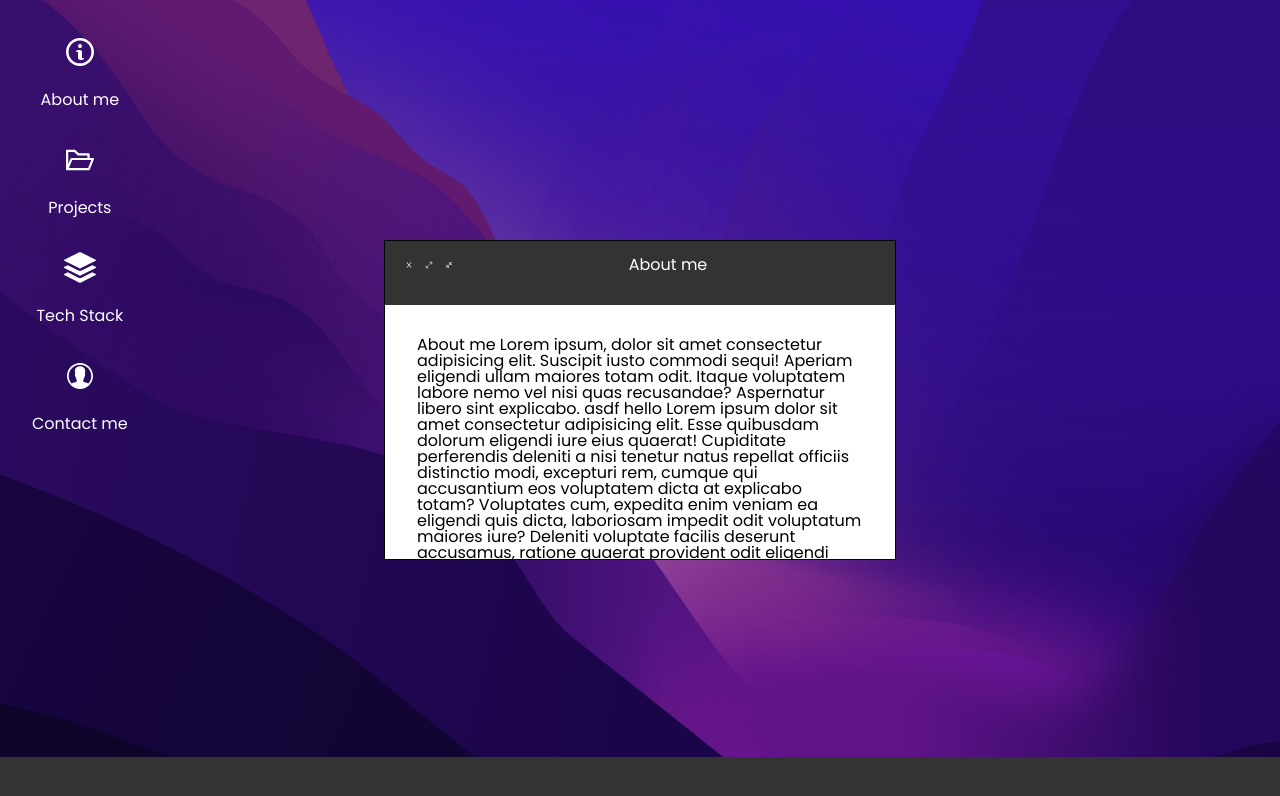
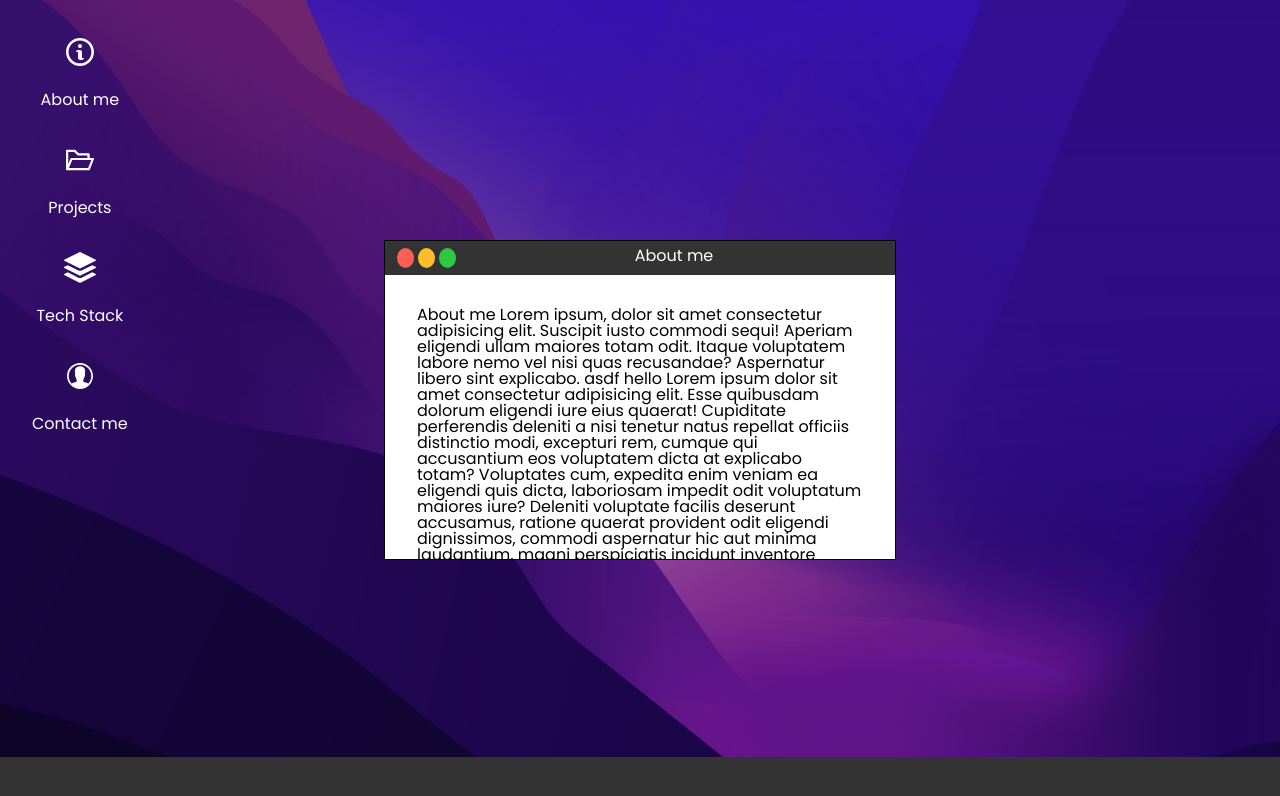
Before and after one commit to agarwalviraj/agarwalviraj, a Next.js app: page / in a window 1280 px wide. Both pictures are taken after a click on the element "About me". Shown: the top 796 px of the page. Built offline with nearby package versions, Linux system fonts and the light colour scheme.

Commit message:
fix styles and types

```diff
--- a/components/Icons.tsx
+++ b/components/Icons.tsx
@@ -1,7 +1,9 @@
-import { Application, useMainStore } from "../store/MainStore";
+import { useMainStore } from "../store/MainStore";
+import { close } from "../utils/actions";
+import { ApplicationType } from "../utils/types";
 
 interface IconProps {
-  app: Application;
+  app: ApplicationType;
   id: number;
 }
 
@@ -12,12 +14,9 @@ const Icons = () => {
     return (
       <div
         className="icon"
-        onClick={() => {
-          const updatedApp = allApplications;
-          updatedApp[id].isOpen = !updatedApp[id].isOpen;
-          setActive(allApplications[id].slug);
-          setAllApplications([...updatedApp]);
-        }}
+        onClick={() =>
+          close(allApplications, id, setActive, setAllApplications)
+        }
       >
         {<app.icon />} <br />
         <span>{app.name}</span>
--- a/components/application/Titlebar.tsx
+++ b/components/application/Titlebar.tsx
@@ -1,6 +1,7 @@
 import { useMainStore } from "../../store/MainStore";
 import { FiMaximize2, FiMinimize2 } from "react-icons/fi";
 import { AiOutlineClose } from "react-icons/ai";
+import { close } from "../../utils/actions";
 
 interface TitlebarProps {
   currentId: number;
@@ -17,17 +18,15 @@ const Titlebar = ({ currentId }: TitlebarProps) => {
     >
       <div className="titlebar-buttons">
         <AiOutlineClose
-          onClick={() => {
-            const updatedApp = allApplications;
-            updatedApp[currentId].isOpen = !updatedApp[currentId].isOpen;
-            setActive(allApplications[currentId].slug);
-            setAllApplications([...updatedApp]);
-          }}
+          className="close"
+          onClick={() =>
+            close(allApplications, currentId, setActive, setAllApplications)
+          }
         />
-        <FiMaximize2 />
-        <FiMinimize2 />
+        <FiMinimize2 className="minimize" />
+        <FiMaximize2 className="maximize" />
       </div>
-      <span>{allApplications[currentId].name}</span>
+      <span className="title">{allApplications[currentId].name}</span>
       <div></div>
     </div>
   );
--- a/components/sections/About.tsx
+++ b/components/sections/About.tsx
@@ -1,6 +1,7 @@
 import React from "react";
 import Application from "../application";
-import { slugs, useMainStore } from "../../store/MainStore";
+import { useMainStore } from "../../store/MainStore";
+import { slugs } from "../../utils/types";
 
 const About = () => {
   const { allApplications } = useMainStore()!;
--- a/components/sections/ContactMe.tsx
+++ b/components/sections/ContactMe.tsx
@@ -1,6 +1,7 @@
 import React from "react";
-import { Application } from "..";
-import { useMainStore, slugs } from "../../store/MainStore";
+import Application from "../application";
+import { useMainStore } from "../../store/MainStore";
+import { slugs } from "../../utils/types";
 
 const ContactMe = () => {
   const { allApplications } = useMainStore()!;
--- a/components/sections/Projects.tsx
+++ b/components/sections/Projects.tsx
@@ -1,6 +1,7 @@
 import React from "react";
 import Application from "../application";
-import { useMainStore, slugs } from "../../store/MainStore";
+import { useMainStore } from "../../store/MainStore";
+import { slugs } from "../../utils/types";
 
 const Projects = () => {
   const { allApplications } = useMainStore()!;
--- a/components/sections/TechStack.tsx
+++ b/components/sections/TechStack.tsx
@@ -1,6 +1,7 @@
 import React from "react";
 import Application from "../application";
-import { useMainStore, slugs } from "../../store/MainStore";
+import { useMainStore } from "../../store/MainStore";
+import { slugs } from "../../utils/types";
 
 const TechStack = () => {
   const { allApplications } = useMainStore()!;
--- a/pages/index.tsx
+++ b/pages/index.tsx
@@ -1,7 +1,8 @@
 import { NextPage } from "next";
 import { Icons, Taskbar, Wallpaper } from "../components";
 import { About, ContactMe, Projects, TechStack } from "../components/sections";
-import { slugs, useMainStore } from "../store/MainStore";
+import { useMainStore } from "../store/MainStore";
+import { slugs } from "../utils/types";
 
 //System Tray
 //Task Manager
--- a/store/MainStore.tsx
+++ b/store/MainStore.tsx
@@ -4,23 +4,11 @@ import { AiOutlineFolderOpen } from "react-icons/ai";
 import { BsStack } from "react-icons/bs";
 import { GoInfo } from "react-icons/go";
 import { IoIosContact } from "react-icons/io";
-
-export enum slugs {
-  ABOUT = "about",
-  PROJECTS = "projects",
-  TECHSTACK = "techStack",
-  CONTACTME = "contactMe",
-}
-export interface Application {
-  name: string;
-  icon: IconType;
-  slug: slugs;
-  isOpen: boolean;
-}
+import { ApplicationType, slugs } from "../utils/types";
 
 export const MainContentContext = React.createContext<{
-  allApplications: Application[];
-  setAllApplications: React.Dispatch<React.SetStateAction<Application[]>>;
+  allApplications: ApplicationType[];
+  setAllApplications: React.Dispatch<React.SetStateAction<ApplicationType[]>>;
 
   active: slugs | undefined;
   setActive: React.Dispatch<React.SetStateAction<slugs | undefined>>;
@@ -29,20 +17,38 @@ export const MainContentContext = React.createContext<{
 const MainContentProvider = ({ children }: { children: React.ReactNode }) => {
   const [active, setActive] = useState<slugs | undefined>();
 
-  const [allApplications, setAllApplications] = useState<Application[]>([
-    { name: "About me", icon: GoInfo, slug: slugs.ABOUT, isOpen: false },
+  const [allApplications, setAllApplications] = useState<ApplicationType[]>([
+    {
+      name: "About me",
+      icon: GoInfo,
+      slug: slugs.ABOUT,
+      isOpen: false,
+      isMaximized: false,
+      isMinimized: false,
+    },
     {
       name: "Projects",
       icon: AiOutlineFolderOpen,
       slug: slugs.PROJECTS,
       isOpen: false,
+      isMaximized: false,
+      isMinimized: false,
     },
-    { name: "Tech Stack", icon: BsStack, slug: slugs.TECHSTACK, isOpen: false },
+    {
+      name: "Tech Stack",
+      icon: BsStack,
+      slug: slugs.TECHSTACK,
+      isOpen: false,
+      isMaximized: false,
+      isMinimized: false,
+    },
     {
       name: "Contact me",
       icon: IoIosContact,
       slug: slugs.CONTACTME,
       isOpen: false,
+      isMaximized: false,
+      isMinimized: false,
     },
   ]);
 
--- a/styles/applications.scss
+++ b/styles/applications.scss
@@ -9,7 +9,9 @@
   transform: translateX(-50%) translateY(-50%);
 
   border: 1px solid black;
-}
+
+  display: flex;
+  flex-direction: column;
 
   .titlebar {
     cursor: move;
@@ -18,25 +20,46 @@
     display: flex;
     justify-content: space-between;
 
-  padding: 1rem;
-  height: 20%;
-  max-height: 20%;
     color: white;
+    padding: 0.45rem;
 
     .titlebar-buttons {
       display: flex;
       gap: 0.25rem;
+      align-items: center;
+      justify-content: center;
+      cursor: auto;
       * {
         cursor: pointer;
+        width: 25%;
+        height: 100%;
+
+        transition: color 50ms ease-out;
         padding: 0.25rem;
-      width: 1rem;
-      height: 1rem;
-      aspect-ratio: 1;
         border-radius: 100%;
-      &:hover {
-        background-color: red;
+      }
+      .close:hover,
+      .maximize:hover,
+      .minimize:hover {
+        color: black;
+      }
+      .close {
+        background-color: $close-button;
+        color: $close-button;
+      }
+      .minimize {
+        background-color: $minimize-button;
+        color: $minimize-button;
+      }
+      .maximize {
+        background-color: $maximize-button;
+        color: $maximize-button;
       }
     }
+
+    .title {
+      width: max-content;
+      user-select: none;
     }
   }
 
@@ -44,6 +67,7 @@
     width: 100%;
     cursor: auto;
     padding: 2rem;
-  max-height: 80%;
     overflow: scroll;
+    flex-grow: 1;
   }
+}
--- a/styles/variables.scss
+++ b/styles/variables.scss
@@ -7,3 +7,7 @@ $hover-color: #9df4ff;
 $focus-color: #0099ff;
 
 $titlebar-background: #333;
+
+$close-button: #fd5f56;
+$minimize-button: #ffbd2b;
+$maximize-button: #2cc941;
--- /dev/null
+++ b/utils/actions.tsx
@@ -0,0 +1,14 @@
+import { Dispatch, SetStateAction } from "react";
+import { ApplicationType, slugs } from "./types";
+
+export function close(
+  allApplications: ApplicationType[],
+  currentId: number,
+  setActive: Dispatch<SetStateAction<slugs | undefined>>,
+  setAllApplications: Dispatch<SetStateAction<ApplicationType[]>>,
+) {
+  const updatedApp = allApplications;
+  updatedApp[currentId].isOpen = !updatedApp[currentId].isOpen;
+  setActive(allApplications[currentId].slug);
+  setAllApplications([...updatedApp]);
+}
--- /dev/null
+++ b/utils/types.tsx
@@ -0,0 +1,17 @@
+import { IconType } from "react-icons";
+
+export enum slugs {
+  ABOUT = "about",
+  PROJECTS = "projects",
+  TECHSTACK = "techStack",
+  CONTACTME = "contactMe",
+}
+
+export interface ApplicationType {
+  name: string;
+  icon: IconType;
+  slug: slugs;
+  isOpen: boolean;
+  isMaximized: boolean;
+  isMinimized: boolean;
+}
```
Lines whose indentation alone changed are shown as unchanged.
